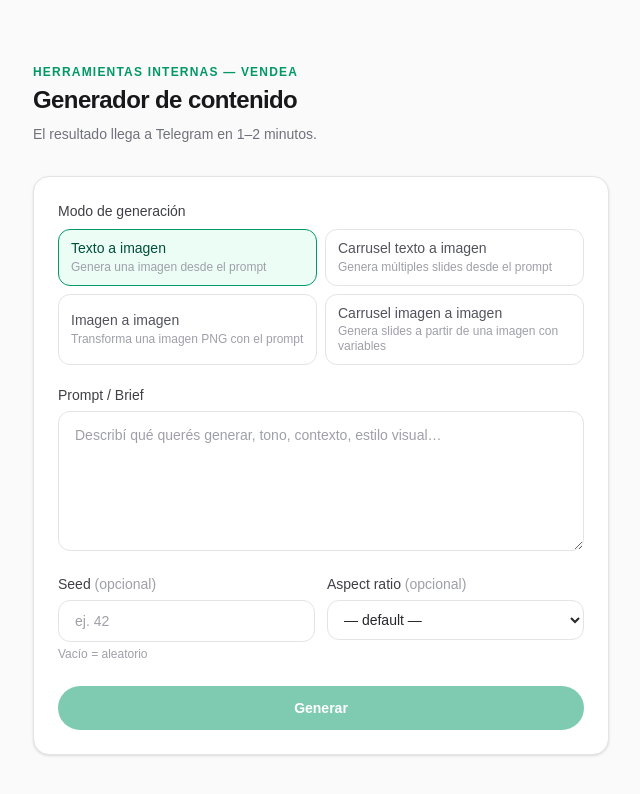
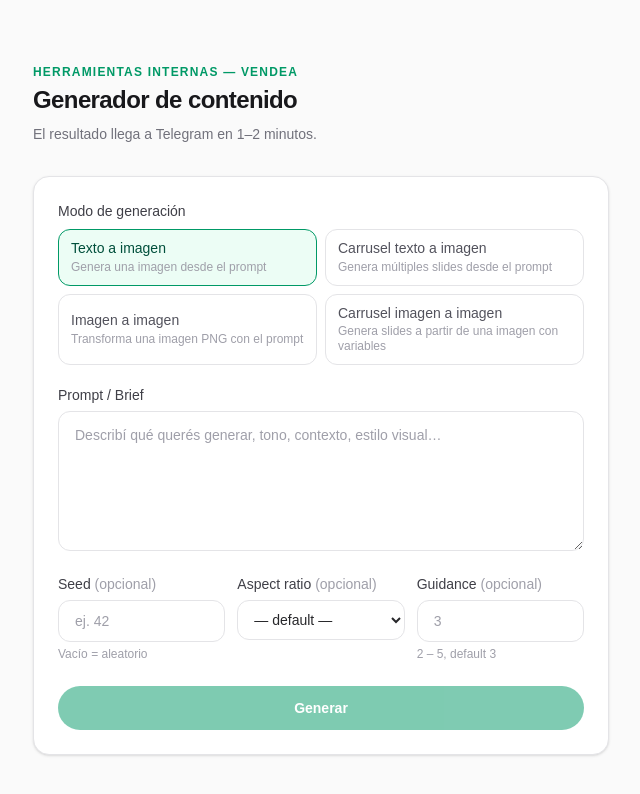
Before and after one commit to aahumada21/CLoserAIWEB, a Next.js app: page /tools in a window 1280 px wide. Shown: the top 794 px of the page, without its empty margins (319-959 px from the left). Built offline with nearby package versions, Linux system fonts and the light colour scheme.

Commit message:
feat: agregar campo guidance opcional en /tools

```diff
--- a/src/app/tools/page.tsx
+++ b/src/app/tools/page.tsx
@@ -43,6 +43,7 @@ export default function ToolsPage() {
   const [imageFile, setImageFile] = useState<File | null>(null);
   const [seed, setSeed] = useState("");
   const [aspectRatio, setAspectRatio] = useState("");
+  const [guidance, setGuidance] = useState("");
   const [status, setStatus] = useState<Status>("idle");
   const [errorMsg, setErrorMsg] = useState("");
   const fileRef = useRef<HTMLInputElement>(null);
@@ -68,6 +69,7 @@ export default function ToolsPage() {
     }
     if (seed.trim()) fd.append("seed", seed.trim());
     if (aspectRatio) fd.append("aspect_ratio", aspectRatio);
+    if (guidance.trim()) fd.append("guidance", guidance.trim());
 
     try {
       const res = await fetch("/api/tools/content-generate", {
@@ -94,6 +96,7 @@ export default function ToolsPage() {
     setImageFile(null);
     setSeed("");
     setAspectRatio("");
+    setGuidance("");
     setErrorMsg("");
     if (fileRef.current) fileRef.current.value = "";
   }
@@ -221,8 +224,8 @@ export default function ToolsPage() {
               </div>
             )}
 
-            {/* Opcionales: seed y aspect_ratio */}
-            <div className="mt-4 grid grid-cols-2 gap-3">
+            {/* Opcionales: seed, aspect_ratio, guidance */}
+            <div className="mt-4 grid grid-cols-3 gap-3">
               <div>
                 <label className="block text-sm font-medium text-zinc-700">
                   Seed{" "}
@@ -256,6 +259,23 @@ export default function ToolsPage() {
                   ))}
                 </select>
               </div>
+              <div>
+                <label className="block text-sm font-medium text-zinc-700">
+                  Guidance{" "}
+                  <span className="font-normal text-zinc-400">(opcional)</span>
+                </label>
+                <input
+                  type="number"
+                  min={2}
+                  max={5}
+                  step={0.1}
+                  value={guidance}
+                  onChange={(e) => setGuidance(e.target.value)}
+                  placeholder="3"
+                  className="mt-1.5 w-full rounded-xl border border-zinc-200 px-4 py-2.5 text-sm text-zinc-800 placeholder:text-zinc-400 focus:border-emerald-500 focus:outline-none"
+                />
+                <p className="mt-1 text-xs text-zinc-400">2 – 5, default 3</p>
+              </div>
             </div>
 
             {status === "error" && (
```
